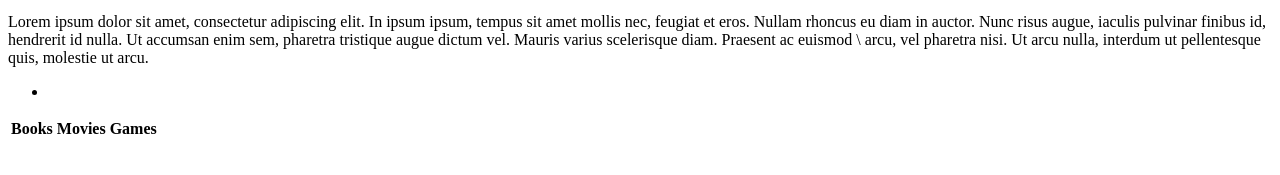
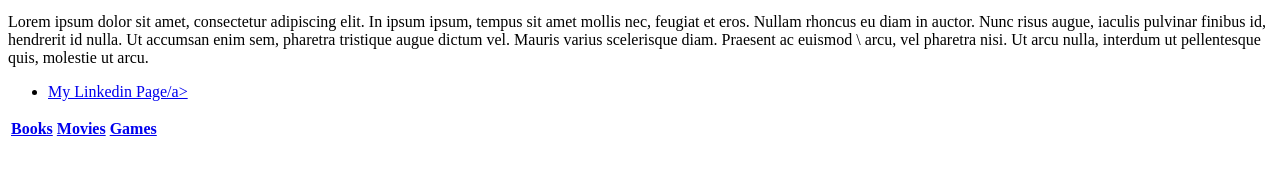
Before and after one commit to 1der4k/1der4k.github.io, a plain HTML site: page index.html.html in a window 1280 px wide. Shown: the part 367-542 px from the top of the page. Drawn offline with Linux system fonts and the light colour scheme.

Commit message:
added social media links

```diff
--- a/index.html.html
+++ b/index.html.html
@@ -24,8 +24,8 @@
   </p>
 
   <ul>
-    <li>
-    </li>
+    <li><a href="mailto:toro.d.c@gmail.com>toro.d.c@gmail.com</a></li>
+    <li><a href="www.linkedin.com/in/derek-toro-880b13107">My Linkedin Page/a></li>
   </ul>
 
   <table>
```
